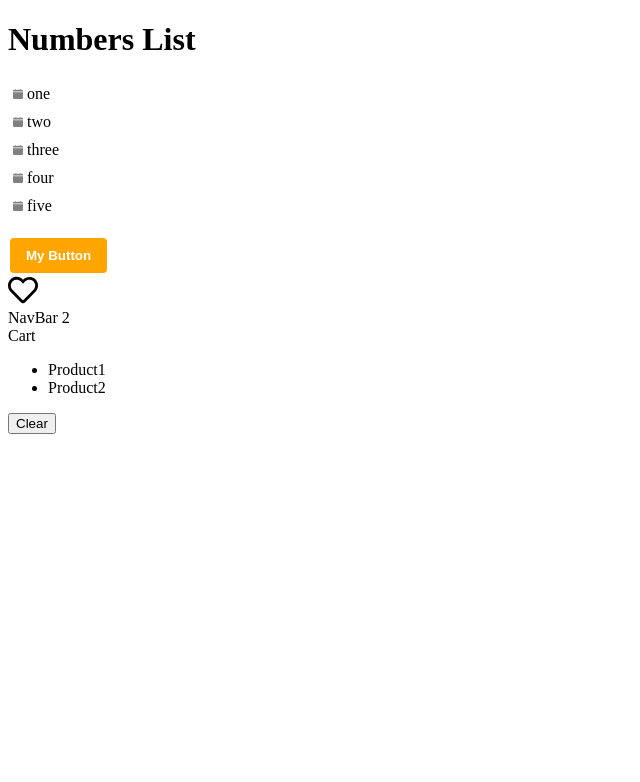
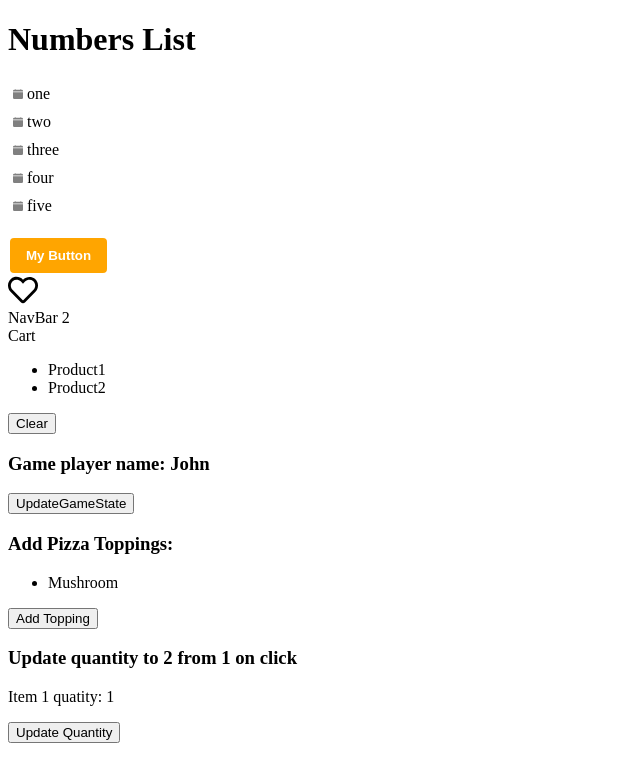
Before and after one commit to SuriyaRamesh/vite-react-app, a React (Vite) app: page / in a window 1280 px wide. Shown: the top 782 px of the page, without its empty margins (0-640 px from the left). Built offline with nearby package versions, Linux system fonts and the light colour scheme.

Commit message:
update state exercise without immer

```diff
--- a/src/App.tsx
+++ b/src/App.tsx
@@ -5,6 +5,9 @@ import { useState } from "react";
 import Like from "./components/Like";
 import Navbar from "./components/Navbar";
 import Cart from "./components/Cart";
+import UpdateGameState from "./components/UpdateGameState";
+import AddTopping from "./components/AddTopping";
+import ShoppingCartUpdate from "./components/ShoppingCartUpdate";
 
 
 const handleSelectItem = (item: string) => console.log(item);
@@ -22,6 +25,9 @@ function App() {
      <Like onClick={() => console.log('Clicked!!')} />
       <Navbar cartItemsCount={cartItems.length} />
       <Cart cartItems={cartItems} onClear={() => setCartItems([])} />
+      <UpdateGameState />
+      <AddTopping />
+      <ShoppingCartUpdate />
     </div>
   )
 }
--- /dev/null
+++ b/src/components/AddTopping.tsx
@@ -0,0 +1,24 @@
+import React, { useState } from 'react'
+
+const AddTopping = () => {
+  const [pizza, setPizza] = useState({
+    name: 'Spicy Pepperoni',
+    toppings: ['Mushroom']
+  })
+
+  const handleClick = () => {
+    setPizza({...pizza, toppings: [...pizza.toppings, 'Cheese']})
+  }
+
+  return (
+    <div>
+      <h3>Add Pizza Toppings: </h3>
+      <ul>
+        {pizza.toppings.map(topping => <li key={topping}>{topping}</li>)}
+      </ul>
+      <button onClick={handleClick}>Add Topping</button>
+    </div>
+  )
+}
+
+export default AddTopping;
--- /dev/null
+++ b/src/components/ShoppingCartUpdate.tsx
@@ -0,0 +1,26 @@
+import React, { useState } from 'react'
+
+const ShoppingCartUpdate = () => {
+
+  const [cart, setCart] = useState({
+    discount: .1,
+    items: [
+        {id: 1, title: "Product 1", quantity: 1},
+        {id: 2, title: "Product 2", quantity: 2}
+    ]
+  });
+
+  const handleClick = () => {
+    setCart({...cart, items: cart.items.map(item => item.id === 1 ? {...item, quantity: item.quantity+1} : item)})
+  }
+
+  return (
+    <div>
+      <h3>Update quantity to 2 from 1 on click</h3>
+      <p>Item 1 quatity: {cart.items[0].quantity}</p>
+      <button onClick={handleClick}>Update Quantity</button>
+    </div>
+  )
+}
+
+export default ShoppingCartUpdate
```
